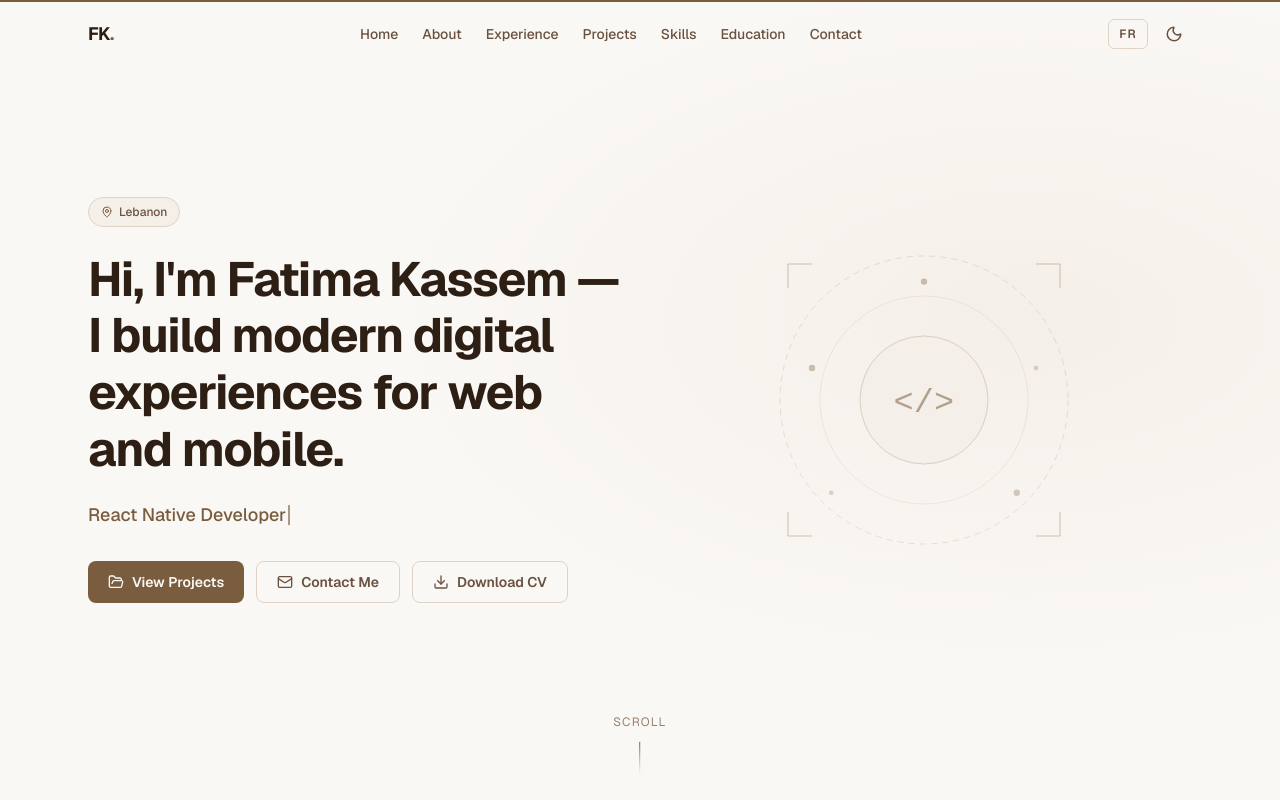
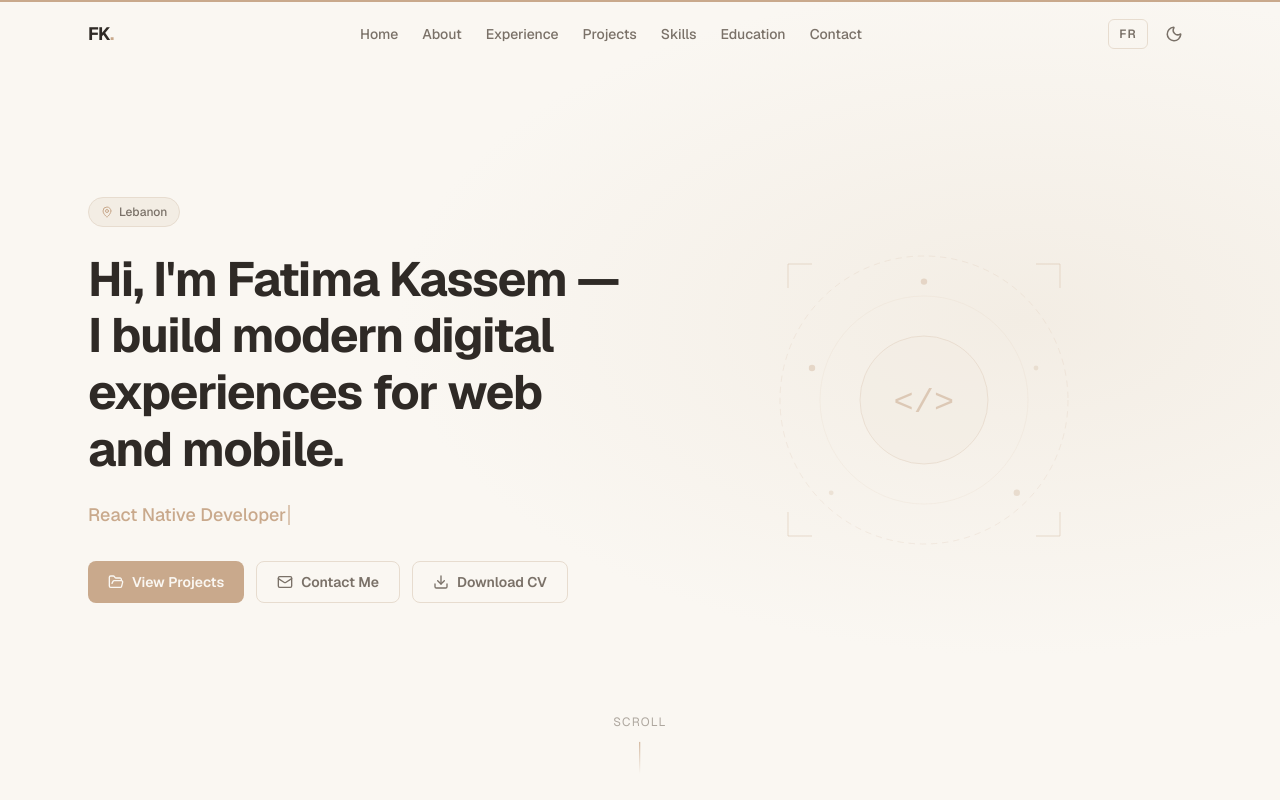
Before and after one commit to fatimahksm/fatima-portfolio, a Next.js app: page / in a window 1280 px wide. Shown: the top 800 px of the page. Built offline with nearby package versions, Linux system fonts and the light colour scheme.

Commit message:
Refine color palette to elegant neutral nude — remove espresso/brown tones

```diff
--- a/app/globals.css
+++ b/app/globals.css
@@ -6,31 +6,31 @@
 /* ── Theme Variables ─────────────────────────────────────────────────────── */
 
 :root {
-  --page:        #FAF8F5;
+  --page:        #FAF7F2;
   --card:        #FFFFFF;
-  --subtle:      #F4EFE8;
-  --divider:     #E0D3C3;
-  --accent:      #7A5C3E;
-  --accent-h:    #9A7450;
-  --ink:         #2D1F14;
-  --ink-2:       #6B5140;
-  --ink-3:       #9A8070;
-  --nav-blur:    rgba(250, 248, 245, 0.88);
-  --shadow:      0 1px 3px rgba(45,31,20,0.08), 0 4px 16px rgba(45,31,20,0.06);
+  --subtle:      #F3EDE4;
+  --divider:     #E7DCCF;
+  --accent:      #C9A98C;
+  --accent-h:    #B89478;
+  --ink:         #2F2A26;
+  --ink-2:       #7A7168;
+  --ink-3:       #AEA79F;
+  --nav-blur:    rgba(250, 247, 242, 0.90);
+  --shadow:      0 1px 3px rgba(47,42,38,0.06), 0 4px 16px rgba(47,42,38,0.05);
 }
 
 .dark {
-  --page:        #18100C;
-  --card:        #241914;
-  --subtle:      #2E2018;
-  --divider:     #3E2C20;
-  --accent:      #C4965A;
-  --accent-h:    #D4A870;
-  --ink:         #F0E6D8;
-  --ink-2:       #B89278;
-  --ink-3:       #8A7060;
-  --nav-blur:    rgba(24, 16, 12, 0.90);
-  --shadow:      0 1px 3px rgba(0,0,0,0.3), 0 4px 16px rgba(0,0,0,0.25);
+  --page:        #111111;
+  --card:        #1A1A1A;
+  --subtle:      #202020;
+  --divider:     #2E2E2E;
+  --accent:      #D6BFA8;
+  --accent-h:    #E2CEBA;
+  --ink:         #F8F4EF;
+  --ink-2:       #B8AEA4;
+  --ink-3:       #6B6560;
+  --nav-blur:    rgba(17, 17, 17, 0.92);
+  --shadow:      0 1px 3px rgba(0,0,0,0.25), 0 4px 16px rgba(0,0,0,0.20);
 }
 
 /* ── Tailwind Theme ──────────────────────────────────────────────────────── */
--- a/components/Experience.tsx
+++ b/components/Experience.tsx
@@ -10,9 +10,9 @@ interface ExperienceProps {
 }
 
 const badgeConfig = {
-  client: { label: { en: 'Client Project', fr: 'Projet Client' }, color: 'bg-amber-100 text-amber-800 dark:bg-amber-900/30 dark:text-amber-300' },
-  confidential: { label: { en: 'Confidential', fr: 'Confidentiel' }, color: 'bg-zinc-100 text-zinc-700 dark:bg-zinc-800/60 dark:text-zinc-300' },
-  internship: { label: { en: 'Internship', fr: 'Stage' }, color: 'bg-stone-100 text-stone-700 dark:bg-stone-800/60 dark:text-stone-300' },
+  client: { label: { en: 'Client Project', fr: 'Projet Client' }, color: 'bg-stone-100 text-stone-600 dark:bg-stone-800/50 dark:text-stone-300' },
+  confidential: { label: { en: 'Confidential', fr: 'Confidentiel' }, color: 'bg-zinc-100 text-zinc-600 dark:bg-zinc-800/50 dark:text-zinc-300' },
+  internship: { label: { en: 'Internship', fr: 'Stage' }, color: 'bg-neutral-100 text-neutral-600 dark:bg-neutral-800/40 dark:text-neutral-300' },
 }
 
 const iconMap = {
--- a/components/ProjectModal.tsx
+++ b/components/ProjectModal.tsx
@@ -12,11 +12,11 @@ interface ProjectModalProps {
 }
 
 const badgeStyles: Record<Project['badge'], string> = {
-  client: 'bg-amber-100 text-amber-800 dark:bg-amber-900/30 dark:text-amber-300',
-  team: 'bg-blue-100 text-blue-800 dark:bg-blue-900/30 dark:text-blue-300',
-  solo: 'bg-stone-100 text-stone-700 dark:bg-stone-800/50 dark:text-stone-300',
-  university: 'bg-violet-100 text-violet-800 dark:bg-violet-900/30 dark:text-violet-300',
-  confidential: 'bg-zinc-100 text-zinc-700 dark:bg-zinc-800/60 dark:text-zinc-300',
+  client: 'bg-stone-100 text-stone-600 dark:bg-stone-800/50 dark:text-stone-300',
+  team: 'bg-slate-100 text-slate-600 dark:bg-slate-800/40 dark:text-slate-300',
+  solo: 'bg-neutral-100 text-neutral-600 dark:bg-neutral-800/40 dark:text-neutral-300',
+  university: 'bg-violet-100/80 text-violet-700 dark:bg-violet-900/20 dark:text-violet-300',
+  confidential: 'bg-zinc-100 text-zinc-600 dark:bg-zinc-800/50 dark:text-zinc-300',
 }
 
 export default function ProjectModal({ project, lang, onClose }: ProjectModalProps) {
--- a/components/Projects.tsx
+++ b/components/Projects.tsx
@@ -12,11 +12,11 @@ interface ProjectsProps {
 }
 
 const badgeStyles: Record<Project['badge'], { label: { en: string; fr: string }; style: string }> = {
-  client: { label: { en: 'Client Project', fr: 'Projet Client' }, style: 'bg-amber-100 text-amber-800 dark:bg-amber-900/30 dark:text-amber-300' },
-  team: { label: { en: 'Team Project', fr: 'Projet en Équipe' }, style: 'bg-blue-100 text-blue-800 dark:bg-blue-900/30 dark:text-blue-300' },
-  solo: { label: { en: 'Solo Project', fr: 'Projet Individuel' }, style: 'bg-stone-100 text-stone-700 dark:bg-stone-800/50 dark:text-stone-300' },
-  university: { label: { en: 'University Project', fr: 'Projet Universitaire' }, style: 'bg-violet-100 text-violet-800 dark:bg-violet-900/30 dark:text-violet-300' },
-  confidential: { label: { en: 'Confidential', fr: 'Confidentiel' }, style: 'bg-zinc-100 text-zinc-700 dark:bg-zinc-800/60 dark:text-zinc-300' },
+  client: { label: { en: 'Client Project', fr: 'Projet Client' }, style: 'bg-stone-100 text-stone-600 dark:bg-stone-800/50 dark:text-stone-300' },
+  team: { label: { en: 'Team Project', fr: 'Projet en Équipe' }, style: 'bg-slate-100 text-slate-600 dark:bg-slate-800/40 dark:text-slate-300' },
+  solo: { label: { en: 'Solo Project', fr: 'Projet Individuel' }, style: 'bg-neutral-100 text-neutral-600 dark:bg-neutral-800/40 dark:text-neutral-300' },
+  university: { label: { en: 'University Project', fr: 'Projet Universitaire' }, style: 'bg-violet-100/80 text-violet-700 dark:bg-violet-900/20 dark:text-violet-300' },
+  confidential: { label: { en: 'Confidential', fr: 'Confidentiel' }, style: 'bg-zinc-100 text-zinc-600 dark:bg-zinc-800/50 dark:text-zinc-300' },
 }
 
 // Abstract placeholder visual per project
--- a/components/Skills.tsx
+++ b/components/Skills.tsx
@@ -9,21 +9,21 @@ interface SkillsProps {
 }
 
 const categoryColors = [
-  'bg-amber-50 border-amber-200/60 dark:bg-amber-950/20 dark:border-amber-800/30',
-  'bg-rose-50 border-rose-200/60 dark:bg-rose-950/20 dark:border-rose-800/30',
-  'bg-stone-50 border-stone-200/60 dark:bg-stone-900/30 dark:border-stone-700/30',
-  'bg-teal-50 border-teal-200/60 dark:bg-teal-950/20 dark:border-teal-800/30',
-  'bg-violet-50 border-violet-200/60 dark:bg-violet-950/20 dark:border-violet-800/30',
-  'bg-orange-50 border-orange-200/60 dark:bg-orange-950/20 dark:border-orange-800/30',
+  'bg-stone-50 border-stone-200/50 dark:bg-stone-900/20 dark:border-stone-700/20',
+  'bg-rose-50/70 border-rose-200/40 dark:bg-rose-950/10 dark:border-rose-900/20',
+  'bg-slate-50 border-slate-200/50 dark:bg-slate-900/15 dark:border-slate-700/20',
+  'bg-sky-50/70 border-sky-200/40 dark:bg-sky-950/10 dark:border-sky-900/20',
+  'bg-violet-50/60 border-violet-200/40 dark:bg-violet-950/10 dark:border-violet-900/20',
+  'bg-neutral-50 border-neutral-200/50 dark:bg-neutral-900/15 dark:border-neutral-700/20',
 ]
 
 const headerColors = [
-  'text-amber-800 dark:text-amber-400',
-  'text-rose-800 dark:text-rose-400',
-  'text-stone-700 dark:text-stone-300',
-  'text-teal-800 dark:text-teal-400',
-  'text-violet-800 dark:text-violet-400',
-  'text-orange-800 dark:text-orange-400',
+  'text-stone-500 dark:text-stone-300',
+  'text-rose-400 dark:text-rose-400',
+  'text-slate-500 dark:text-slate-400',
+  'text-sky-500 dark:text-sky-400',
+  'text-violet-500 dark:text-violet-400',
+  'text-neutral-500 dark:text-neutral-400',
 ]
 
 export default function Skills({ lang }: SkillsProps) {
--- a/data/siteData.ts
+++ b/data/siteData.ts
@@ -161,7 +161,7 @@ export const projects: Project[] = [
     role: { en: 'Full Stack Developer', fr: 'Développeuse Full Stack' },
     teamInfo: { en: 'Solo Project', fr: 'Projet individuel' },
     badge: 'client',
-    gradient: 'from-amber-900/30 via-stone-800/20 to-amber-800/30',
+    gradient: 'from-stone-300/45 via-neutral-200/30 to-stone-200/40',
   },
   {
     id: 'hobbysphere',
@@ -185,7 +185,7 @@ export const projects: Project[] = [
     },
     teamInfo: { en: 'Team Project', fr: 'Projet en équipe' },
     badge: 'team',
-    gradient: 'from-rose-900/25 via-stone-800/20 to-orange-900/25',
+    gradient: 'from-rose-300/45 via-pink-200/25 to-rose-200/35',
   },
   {
     id: 'nutribite',
@@ -206,7 +206,7 @@ export const projects: Project[] = [
     role: { en: 'Full Stack Web Developer', fr: 'Développeuse Web Full Stack' },
     teamInfo: { en: 'Solo Project', fr: 'Projet individuel' },
     badge: 'solo',
-    gradient: 'from-emerald-900/25 via-stone-800/20 to-teal-900/25',
+    gradient: 'from-teal-300/45 via-emerald-200/25 to-teal-200/35',
   },
   {
     id: 'unify',
@@ -227,7 +227,7 @@ export const projects: Project[] = [
     role: { en: 'Android Java Developer', fr: 'Développeuse Android Java' },
     teamInfo: { en: 'University Project', fr: 'Projet universitaire' },
     badge: 'university',
-    gradient: 'from-blue-900/25 via-stone-800/20 to-indigo-900/25',
+    gradient: 'from-blue-300/45 via-indigo-200/25 to-blue-200/35',
   },
   {
     id: 'confidential',
@@ -247,7 +247,7 @@ export const projects: Project[] = [
     role: { en: 'Full Stack Developer', fr: 'Développeuse Full Stack' },
     teamInfo: { en: 'Private Project', fr: 'Projet privé' },
     badge: 'confidential',
-    gradient: 'from-stone-800/40 via-zinc-800/30 to-stone-900/40',
+    gradient: 'from-neutral-300/45 via-gray-200/30 to-zinc-300/40',
   },
 ]
 
```
